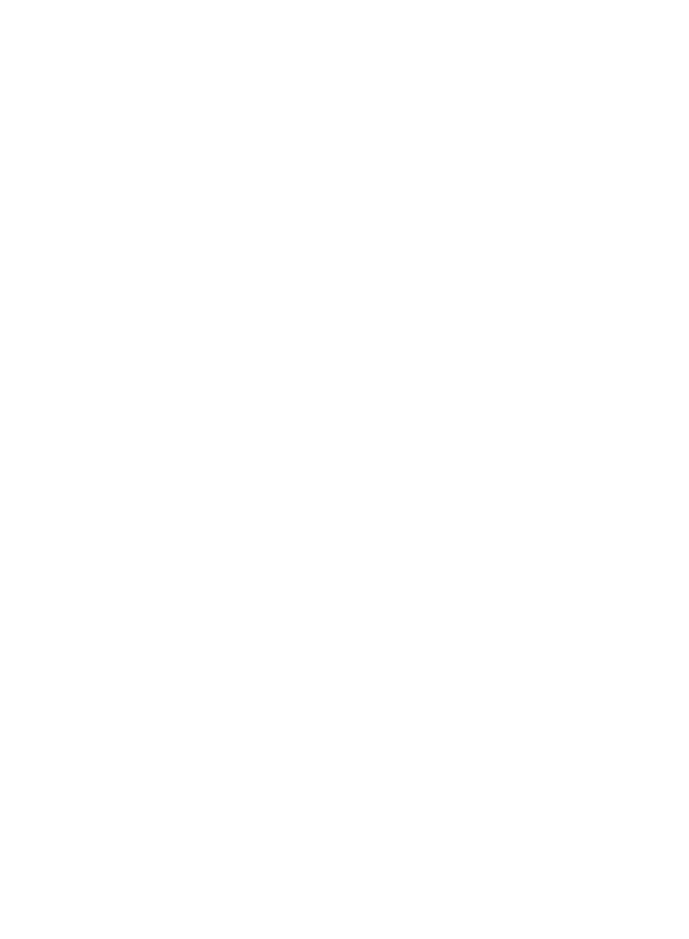
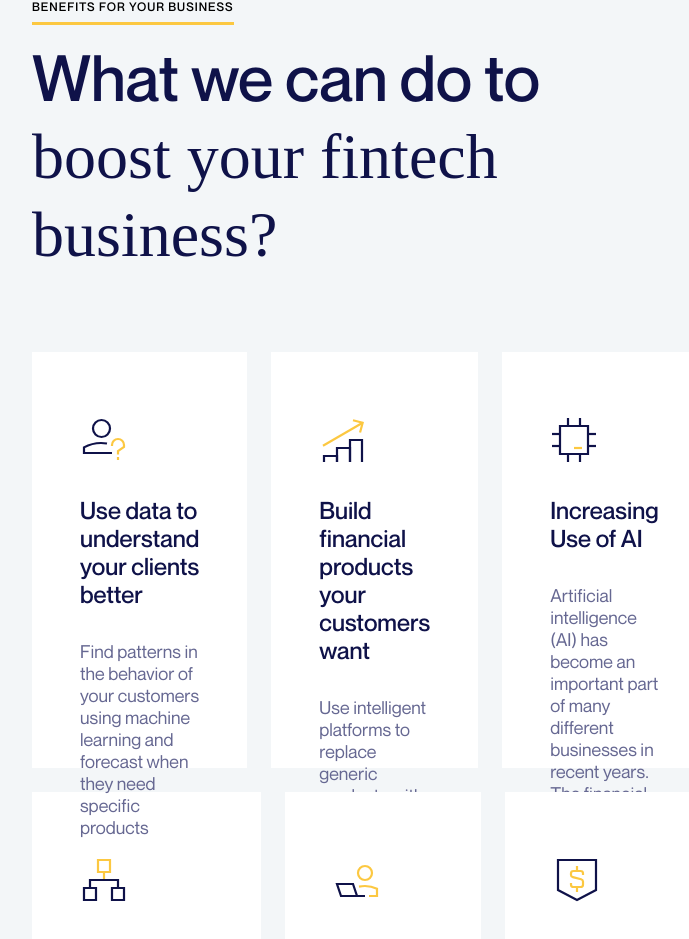
Before and after one commit to Daniel-Bober/WebChefs-2, a Vue app: page / in a window 1280 px wide. Shown: the part 280-1219 px from the top of the page, without its empty margins (316-1005 px from the left). Before the commit the page ends 800 px from the top, so only its background shows below. Built offline with nearby package versions, Linux system fonts and the light colour scheme.

Commit message:
feat: add benefit comp

```diff
--- a/src/App.vue
+++ b/src/App.vue
@@ -1,9 +1,12 @@
 <template>
-
+  <main>
+    <BenefitsSection></BenefitsSection>
+  </main>
 </template>
 
 <script setup lang="ts">
 
+import BenefitsSection from "@/components/fintechSections/BenefitsSection/BenefitsSection.vue";
 </script>
 
 <style scoped>
--- /dev/null
+++ b/src/components/fintechSections/BenefitsSection/BenefitsSection.vue
@@ -0,0 +1,254 @@
+<template>
+  <div class="benefits-section">
+    <div class="benefits-section__wrapper">
+
+      <div class="headline">
+        <div class="wrapper">
+          <div class="section-name">benefits for your business</div>
+        </div>
+
+        <div class="title">
+          What we can do to <span>boost your fintech business?</span>
+        </div>
+      </div>
+
+      <div class="hover-benefit">
+        <div class="benefits-group">
+
+          <TheBenefit class="hover-tile">
+            <template v-slot:icon>
+              <img src="../../../assets/images/icons/benefit-icon-1.svg" alt="benefit icon">
+            </template>
+            <template v-slot:title>Use data to understand your clients better</template>
+            <template v-slot:content>
+              Find patterns in the behavior of your customers using machine learning and forecast when they need specific products
+            </template>
+          </TheBenefit>
+
+
+          <TheBenefit class="no-hover-tile">
+            <template v-slot:icon>
+              <img src="../../../assets/images/icons/benefit-icon-2.svg" alt="benefit icon">
+            </template>
+            <template v-slot:title>Build financial products your customers want</template>
+            <template v-slot:content>
+              Use intelligent platforms to replace generic products with a personalized and timely offering.t
+            </template>
+          </TheBenefit>
+
+          <TheBenefit class="no-hover-tile">
+            <template v-slot:icon>
+              <img src="../../../assets/images/icons/benefit-icon-3.svg" alt="benefit icon">
+            </template>
+            <template v-slot:title>Increasing Use of AI</template>
+            <template v-slot:content>
+              Artificial intelligence (AI) has become an important part of many different businesses in recent years.
+              The financial sector is no different.
+            </template>
+          </TheBenefit>
+        </div>
+
+        <div class="benefits-group">
+          <TheBenefit class="no-hover-tile">
+            <template v-slot:icon>
+              <img src="../../../assets/images/icons/benefit-icon-4.svg" alt="benefit icon">
+            </template>
+            <template v-slot:title>Create a frictionless omnichannel banking experience</template>
+            <template v-slot:content>
+              Find patterns in the behavior of your customers using machine learning and forecast when they need specific products
+            </template>
+          </TheBenefit>
+
+          <TheBenefit class="no-hover-tile">
+            <template v-slot:icon>
+              <img src="../../../assets/images/icons/benefit-icon-5.svg" alt="benefit icon">
+            </template>
+            <template v-slot:title>Improve your customer service</template>
+            <template v-slot:content>
+              Use intelligent platforms to replace generic products with a personalized and timely offering.t
+            </template>
+          </TheBenefit>
+
+          <TheBenefit class="no-hover-tile">
+            <template v-slot:icon>
+              <img src="../../../assets/images/icons/benefit-icon-6.svg" alt="benefit icon">
+            </template>
+            <template v-slot:title>Enhance the security of transactions and data</template>
+            <template v-slot:content>
+              Artificial intelligence (AI) has become an important part of many different businesses in recent years.
+              The financial sector is no different.
+            </template>
+          </TheBenefit>
+        </div>
+
+        <div class="hover-benefits-background">
+          <div class="info-section">
+
+            <div class="title">
+              Discover how we <br> <span>achieved sale success</span>
+            </div>
+
+            <div class="description">
+              Find patterns in the behavior of your customers using machine learning and forecast when they need specific products
+            </div>
+
+            <div class="white-square"></div>
+            <div class="white-square secondary"></div>
+          </div>
+        </div>
+
+      </div>
+
+    </div>
+  </div>
+</template>
+
+<script setup lang='ts'>
+import TheBenefit from "@/components/fintechSections/BenefitsSection/TheBenefit.vue";
+
+</script>
+
+<style lang='scss' scoped>
+.benefits-section {
+  padding: 147px 40px 20px 40px;
+
+  &__wrapper {
+    min-height: 1250px;
+    padding: 128px 308px 0 308px;
+    display: flex;
+    flex-direction: column;
+    background-color: $dirty-w;
+    clip-path: polygon(0 80px, 80px 80px, 80px 0%, 100% 0, 100% 100%, 0 100%);
+    overflow: hidden;
+    position: relative;
+
+    .headline {
+      display: flex;
+      flex-direction: column;
+      gap: 24px;
+
+      .wrapper {
+        .section-name {
+          padding-bottom: 8px;
+          display: inline;
+          border-bottom: 3px solid $juicy-yellow;
+          font-size: $font-12px;
+          letter-spacing: 1px;
+          text-transform: uppercase;
+        }
+      }
+
+      .title {
+        font-size: $font-40px;
+        color: $dark-blue;
+
+        span {
+          font-family: "gosha-sans-bold", serif;
+        }
+      }
+    }
+
+    .hover-benefit {
+      margin-top: 80px;
+      max-width: 1224px;
+      display: flex;
+      flex-direction: column;
+      gap: 24px;
+      pointer-events: none;
+      position: relative;
+
+      .benefits-group {
+        display: flex;
+        gap: 24px;
+
+        .hover-tile {
+          z-index: 2;
+          pointer-events: auto;
+          cursor: pointer;
+        }
+
+        .no-hover-tile {
+          transition: $time-long-hover-anim ease-in-out;
+        }
+      }
+
+      .hover-benefits-background {
+        width: 100%;
+        height: 100%;
+        position: absolute;
+        pointer-events: none;
+        top: 0;
+        left: 0;
+        background-image: url("../../../assets/images/hover-benefits-background.jpg");
+        background-repeat: no-repeat;
+        opacity: 0;
+        transition: $time-long-hover-anim ease-in-out;
+
+        .info-section {
+          width: 820px;
+          height: 440px;
+          padding: 97px 0 0 153px;
+          display: flex;
+          flex-direction: column;
+          position: absolute;
+          bottom: 0;
+          right: 0;
+          background-color: rgba(255, 255, 255, 17%);
+
+          .title {
+            max-width: 486px;
+            font-size: $font-40px;
+            color: $primary-w;
+
+            span {
+              font-family: "gosha-sans-bold", serif;
+            }
+          }
+
+          .description {
+            max-width: 486px;
+            margin-top: 24px;
+            font-family: "neue-montreal-regular", serif;
+            font-size: $font-18px;
+            color: $primary-w;
+          }
+
+          .white-square {
+            width: 40px;
+            height: 40px;
+            position: absolute;
+            bottom: 0;
+            right: 0;
+            background-color: $primary-w;
+          }
+          .white-square.secondary {
+            bottom: 40px;
+            right: 40px;
+          }
+        }
+      }
+    }
+
+    .hover-benefit:hover .no-hover-tile {
+      opacity: 0;
+    }
+
+    .hover-benefit:hover .hover-benefits-background {
+      opacity: 100%;
+      pointer-events: auto;
+      z-index: 1;
+    }
+
+    .hover-benefits-background:hover {
+      opacity: 100%;
+      pointer-events: auto;
+      z-index: 1;
+    }
+
+    .hover-benefits-background:hover .no-hover-tile {
+      opacity: 0;
+    }
+
+  }
+}
+</style>
--- /dev/null
+++ b/src/components/fintechSections/BenefitsSection/TheBenefit.vue
@@ -0,0 +1,41 @@
+<template>
+  <div class="benefit">
+    <div class="icon"><slot name="icon"></slot></div>
+    <div class="title"><slot name="title"></slot></div>
+    <div class="content"><slot name="content"></slot></div>
+  </div>
+</template>
+
+<script setup lang='ts'>
+
+</script>
+
+<style lang='scss' scoped>
+.benefit {
+  width: 392px;
+  height: 416px;
+  padding: 64px 48px;
+  display: flex;
+  flex-direction: column;
+  gap: 32px;
+  z-index: 1;
+  background-color: $primary-w;
+
+  .icon {
+    width: 48px;
+    height: 48px;
+  }
+
+  .title {
+    font-size: $font-24px;
+    color: $dark-blue;
+  }
+
+  .content {
+    font-family: "neue-montreal-regular", serif;
+    font-size: $font-18px;
+    color: $light-blue;
+  }
+
+}
+</style>
```
